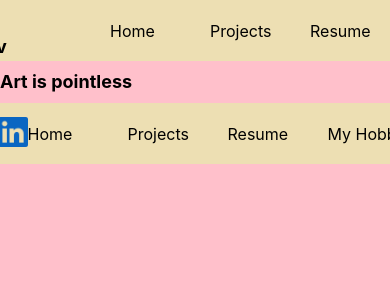
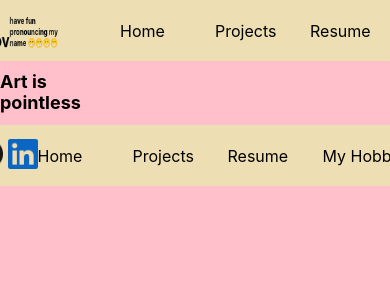
Before and after one commit to Timbobeek/portfolio, a React (Create React App) app: page /hobbies in a window 390 px wide. Shown: the top 300 px of the page. Built offline with nearby package versions, Linux system fonts and the light colour scheme.

Commit message:
1000px home page done

```diff
--- a/src/App.css
+++ b/src/App.css
@@ -77,6 +77,9 @@
   body {
     background-color: lightblue;
   }
+  .homePage{
+    margin-bottom: 9rem;
+  }
   .homeText{
     display: flex;
     justify-content: center;
--- a/src/components/footer.css
+++ b/src/components/footer.css
@@ -1,8 +1,13 @@
 .footer-left{
     display: flex;
-    /* justify-content: space-between; */
     width: 400px;
 }
 .git{
     margin-right: 5px;
 }
+
+@media (max-width: 1000px){
+    .footer-left{
+        width:300px;
+    }
+}
--- a/src/components/header.css
+++ b/src/components/header.css
@@ -14,7 +14,6 @@ header {
 .header-left a {
     text-decoration: none;
     color: inherit;
-    /* margin-right: 10px; */
 }
 
 .menuOption{
@@ -23,7 +22,6 @@ header {
 
 .headerANDfooter-right {
     display: flex;
-    /* justify-content: flex-end; */
     align-items: center;
 }
 
@@ -42,8 +40,6 @@ header {
 
 
 #pillar {
-     /* display: block; */
-     /* margin: 100px auto; */
      margin-left: 130px;
      width: 100px;
      transform: translateX(-130px);
@@ -98,3 +94,28 @@ header {
         transform-style: preserve-3d;
         backface-visibility: hidden;
      }
+
+     @media (max-width: 1000px) {
+
+    .header-left{
+      width: 300px;
+    }
+
+    .menuOption{
+        width: 95px;
+    }
+
+    .row {
+      width: 200px;
+      }
+
+      .left {
+         margin-bottom: 12px;
+      }
+
+      .right {
+         margin-top: 16px;
+         font-size: 9px;
+      }
+
+     }
```
